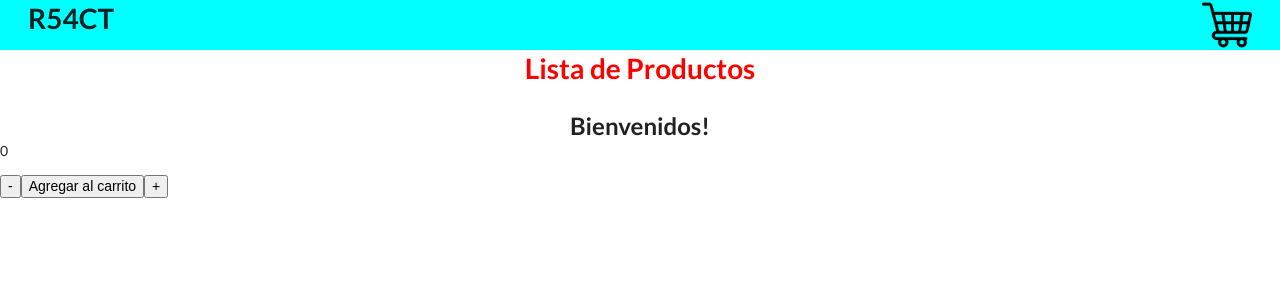
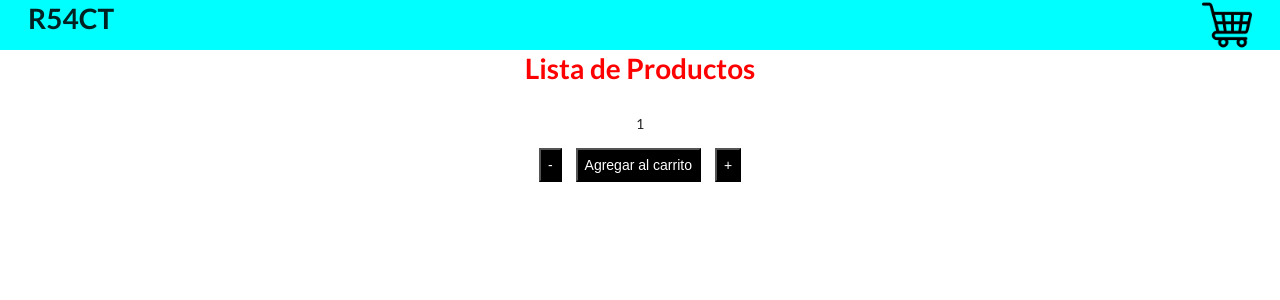
Before and after one commit to nej92/React-Store, a React (Create React App) app: page / in a window 1280 px wide. Shown: the top 300 px of the page. Built offline with nearby package versions, Linux system fonts and the light colour scheme.

Commit message:
productoAlCarro

```diff
--- a/src/App.js
+++ b/src/App.js
@@ -10,10 +10,10 @@ class App extends Component {
       <div>
         <div className="App">
           <NavBar />
-          <ListContainer titulo="Lista de Productos" saludo="Bienvenidos!" />
+          <ListContainer titulo="Lista de Productos" />
         </div>
         <div>
-          <ItemCount />
+          <ItemCount stock ="5" initial ="1"/>
         </div>
 
       </div>
--- a/src/components/ItemCount/ItemCount.css
+++ b/src/components/ItemCount/ItemCount.css
@@ -0,0 +1,12 @@
+.btnAgregarAlCarro {
+  text-align: center;
+  margin-top: 2em;
+}
+
+button {
+  padding: 0.5em;
+  color: #ffff;
+  background-color: rgb(0, 0, 0);
+  margin-left: 0.5em;
+  margin-right: 0.5em;
+}
--- a/src/components/ItemCount/ItemCount.js
+++ b/src/components/ItemCount/ItemCount.js
@@ -1,21 +1,24 @@
 import React from 'react';
 import './ItemCount.css';
 
-const ItemCount = () => {
+const ItemCount = ({stock, initial, onAdd}) => {
 
-    const [counter, setCounter] = React.useState(0);
-//    const [stock, setStock] = React.useState(5);
+    const [counter, setCounter] = React.useState(Number(initial));
 
     const btnSumar = () =>{
-        if (counter === 5) {
+        if (counter >= stock) {
             document.getElementById('sum').disable = true;
         } else{
             setCounter (counter + 1);
         }
     };
 
+    onAdd = () => {
+        alert(`${counter} productos agregados al carro`);
+    }
+
     const btnRestar = () =>{
-        if (counter === 0) {
+        if (counter <= initial) {
             document.getElementById('rest').disable = true;
         } else {
             setCounter (counter - 1);
@@ -23,10 +26,10 @@ const ItemCount = () => {
     };
 
 
-    return  <div>
+    return  <div className="btnAgregarAlCarro">
                 <p>{counter}</p>
                 <button id="sum" onClick={btnRestar}>-</button>
-                <button>Agregar al carrito</button>
+                <button onClick={onAdd}>Agregar al carrito</button>
                 <button id="rest" onClick={btnSumar}>+</button>
             </div>
 }
--- a/src/components/ItemListContainer/ItemListContainer.js
+++ b/src/components/ItemListContainer/ItemListContainer.js
@@ -1,10 +1,9 @@
 import React from 'react';
 import './ItemListContainer.css';
 
-const ListContainer = ({titulo, saludo}) =>{
+const ListContainer = ({titulo}) =>{
     return <div>
                 <h3 className="titulo">{titulo}</h3>
-                <h2>{saludo}</h2>
             </div>
 };
 
```
